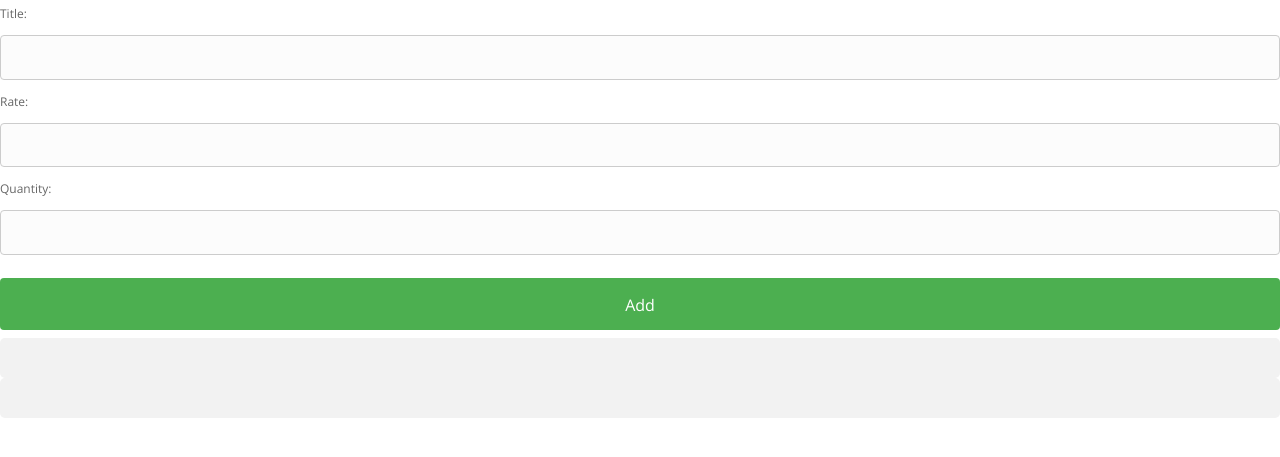
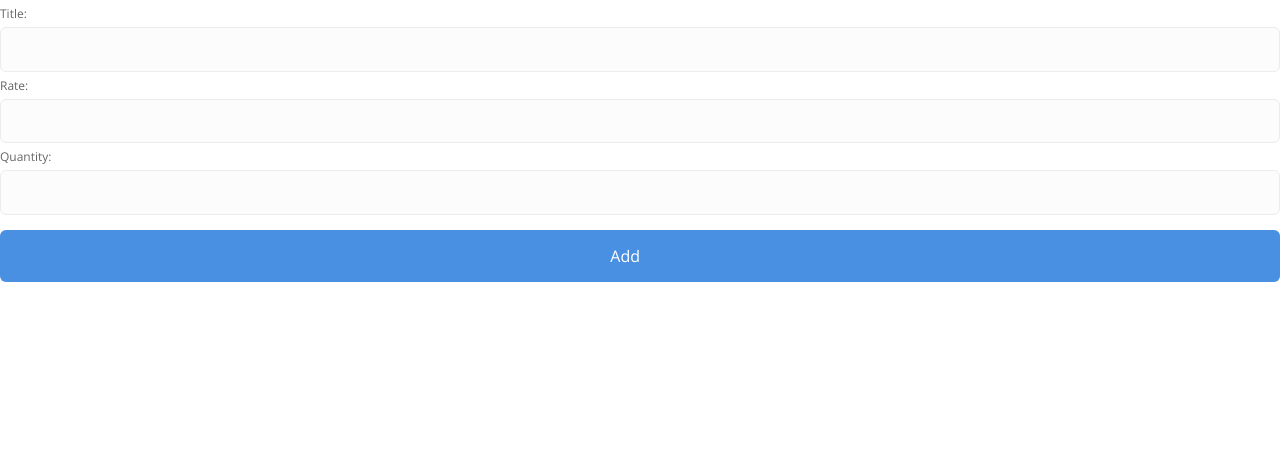
Before and after one commit to Georges7Haddad/BubblyEverAfter, a Django app: template invoices/templates/invoices/invoice_add.html in a window 1280 px wide. Shown: the top 457 px of the page. Run offline with Django 3.2, Linux system fonts and the light colour scheme; the template is opened without the code that fills it: values that come from a table or form of the project are taken from there, others are empty; some libraries are stand-ins or nearby versions.

Commit message:
Implemented more features and fixed some bugs

```diff
--- a/BubblyEverAfter/urls.py
+++ b/BubblyEverAfter/urls.py
@@ -19,10 +19,13 @@ from django.urls import path, include
 from django.conf.urls.static import static
 from django.conf import settings
 
+app_name= 'BubblyEverAfter'
+
 urlpatterns = [
     path("admin/", admin.site.urls),
     path("member/", include("MembershipApp.urls")),
-    path('invoices/', include('invoices.urls')),
+    path("member/profile/invoices/", include('invoices.urls', namespace="invoices")),
+
 ]
 urlpatterns+= staticfiles_urlpatterns()
 urlpatterns+= static(settings.MEDIA_URL,document_root=settings.MEDIA_ROOT)
--- a/MembershipApp/templates/MembershipApp/member_profile.html
+++ b/MembershipApp/templates/MembershipApp/member_profile.html
@@ -2,4 +2,5 @@
 {% block body %}
     {{ user }}
     <p> GEORGES </p>
+<a href="invoices" class="button button1">Invoices</a>
 {% endblock %}
--- a/MembershipApp/urls.py
+++ b/MembershipApp/urls.py
@@ -1,4 +1,5 @@
-from django.urls import path
+from django.conf.urls import url
+from django.urls import path, include
 
 from . import views
 
@@ -11,4 +12,5 @@ urlpatterns = [
     path("profile/", views.member_profile),
     path("leader/dashboard/", views.leader_dashboard),
     path("register/", views.register),
+
 ]
--- a/invoices/models.py
+++ b/invoices/models.py
@@ -1,13 +1,15 @@
 from django.db import models
+from django.conf import settings
 
-
+User = settings.AUTH_USER_MODEL
 # Create your models here.
 class Invoice(models.Model):
     title = models.CharField(max_length=100)
     rate = models.IntegerField()
     quantity = models.IntegerField()
     date = models.DateTimeField(auto_now_add=True)
-    receipt = models.ImageField(blank=True)
+    receipt = models.ImageField(blank=True, null=True)
+    user = models.ForeignKey(User, on_delete=models.CASCADE, default=None)
 
 
 def __str__(self):
--- a/invoices/static/css/form_style.css
+++ b/invoices/static/css/form_style.css
@@ -1,38 +1,4 @@
-input[type=text], select {
-  width: 100%;
-  padding: 12px 20px;
-  margin: 8px 0;
-  display: inline-block;
-  border: 1px solid #ccc;
-  border-radius: 4px;
-  box-sizing: border-box;
-}
-input[type=number], select {
-  padding: 12px 20px;
-  margin: 8px 0;
-  display: inline-block;
-  border: 1px solid #ccc;
-  border-radius: 4px;
-  box-sizing: border-box;
-}
-
-input[type=submit] {
-  width: 100%;
-  background-color: #4CAF50;
-  color: white;
-  padding: 14px 20px;
-  margin: 8px 0;
-  border: none;
-  border-radius: 4px;
+input[type=submit]:hover {
+  background-color: #56abff;
   cursor: pointer;
 }
-
-input[type=submit]:hover {
-  background-color: #45a049;
-}
-
-div {
-  border-radius: 5px;
-  background-color: #f2f2f2;
-  padding: 20px;
-}
--- a/invoices/templates/invoices/invoice_add.html
+++ b/invoices/templates/invoices/invoice_add.html
@@ -1,23 +1,14 @@
 {% extends "MembershipApp/base.html" %}
 <!DOCTYPE html>
 {% load static %}
-{% block header %}
+{% block body %}
 <html lang="en">
-<head>
-    <meta charset="UTF-8">
-    <title>Title</title>
     <link rel="stylesheet" type="text/css" href="{% static 'css/form_style.css' %}">
-</head>
-<body>
 <form class="site-form" action="{% url 'invoices:add' %}" method="post">
     {% csrf_token %}
     {{ form }}
-
-
     <input type="submit" value="Add">
-
 </form>
 
-</body>
 </html>
 {% endblock %}
```
Also changed, not shown: invoices/static/css/style.css (+3 -4 lines), invoices/templates/invoices/invoice_details.html (+8 -21 lines), invoices/views.py (+14 -5 lines), BubblyEverAfter/settings/common.py (line endings or trailing spaces), invoices/migrations/0008_invoice_user.py (added), invoices/migrations/0009_auto_20200502_0056.py (added), invoices/migrations/0010_auto_20200502_0105.py (added), invoices/migrations/0011_auto_20200502_0106.py (added).
